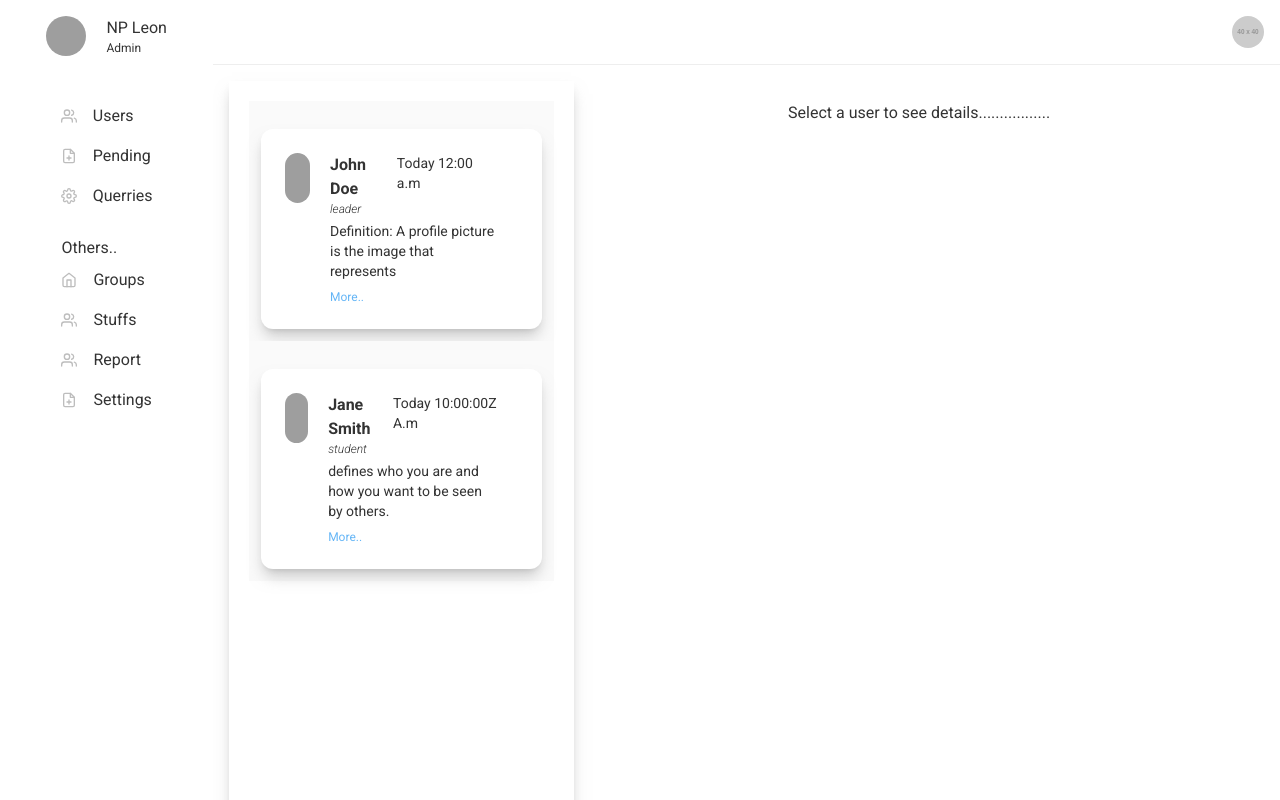
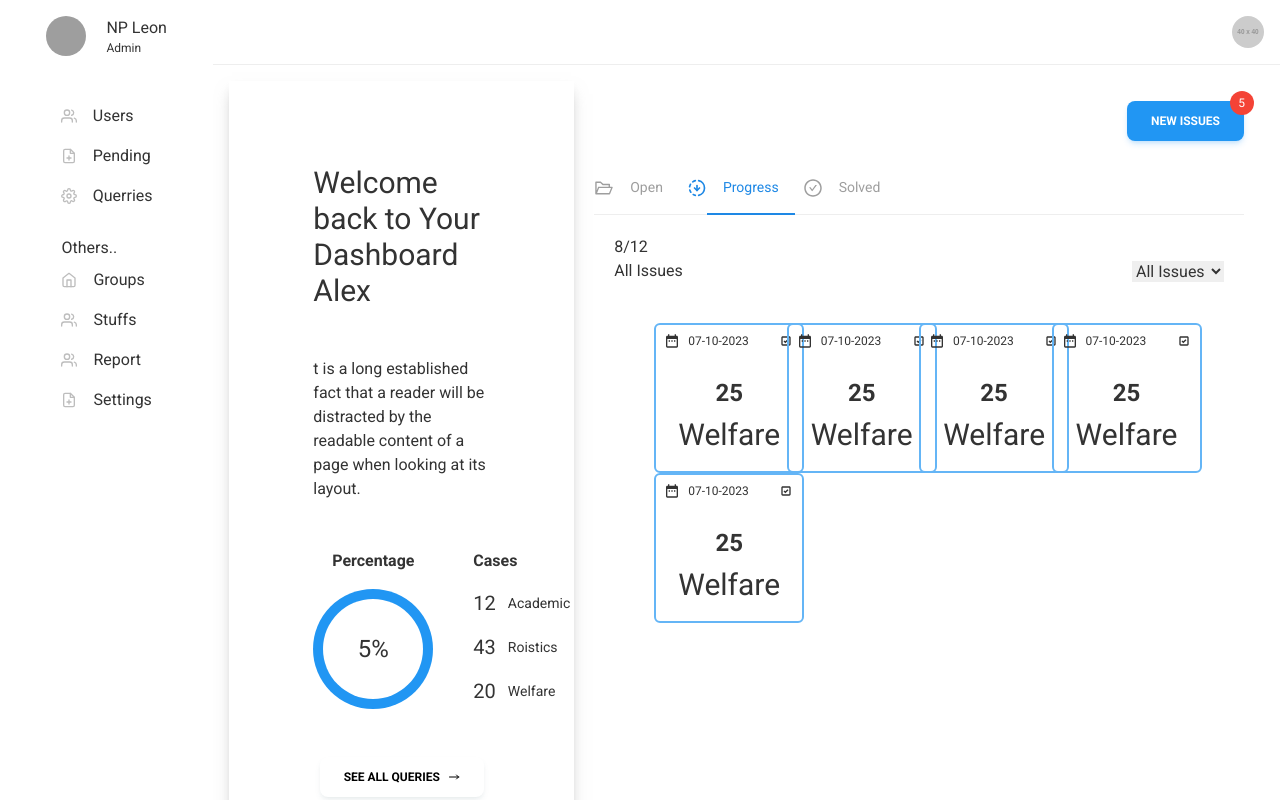
Before and after one commit to amin-leon/finalProject2023, a React (Create React App) app in the folder clients/: page / in a window 1280 px wide. Built offline with nearby package versions, Linux system fonts and the light colour scheme; grey boxes are pictures that could not be loaded.

Commit message:
working on Issue pages ..

```diff
--- a/clients/src/components/Admin/DashboardLayout.jsx
+++ b/clients/src/components/Admin/DashboardLayout.jsx
@@ -1,6 +1,7 @@
 import React, { useState } from 'react';
 import { FiHome, FiUsers, FiFilePlus, FiSettings } from 'react-icons/fi';
-import Stuff from '../../pages/stuff/Stuff';
+import IssuePage from '../../pages/stuff/IssuesPage';
+// import Stuff from '../../pages/stuff/Stuff';
 
 
 
@@ -79,7 +80,8 @@ const DashboardLayout = () => {
 
         {/* Main Content */}
         <main className="flex-1 overflow-x-hidden overflow-y-auto bg-white p-4">
-            <Stuff />
+            {/* <Stuff /> */}
+            <IssuePage />
         </main>
       </div>
 
--- a/clients/src/components/Admin/Dispatch.jsx
+++ b/clients/src/components/Admin/Dispatch.jsx
@@ -14,6 +14,7 @@ import {
    Option,
   Textarea,
 } from "@material-tailwind/react";
+import { TiArrowForward } from "react-icons/ti";
 
  const MessageDialog=()=> {
   const [open, setOpen] = useState(false);
@@ -22,7 +23,8 @@ import {
 
   return (
     <>
-       <RiArrowGoForwardFill onClick={handleOpen}/>
+       <TiArrowForward onClick={handleOpen} className="text-4xl"/>
+
       <Dialog open={open} handler={handleOpen}>
         <div className="flex items-center justify-between">
           <DialogHeader>Assign Issue to</DialogHeader>
@@ -42,7 +44,12 @@ import {
         </div>
         <DialogBody divider>
           <div className="grid gap-6">
-            <input type="text " placeholder="Select staff" />
+          <Select variant="standard" label="Select Stuff">
+            <Option>Admin</Option>
+            <Option>Ci</Option>
+            <Option> Io</Option>
+            <Option> Roistics</Option>
+        </Select>
             <Textarea label="Your comment" />
           </div>
         </DialogBody>
@@ -51,7 +58,7 @@ import {
             close
           </Button>
           <Button variant="gradient" color="blue" onClick={handleOpen}>
-            Assign
+            assign
           </Button>
         </DialogFooter>
       </Dialog>
--- /dev/null
+++ b/clients/src/components/Admin/IssueCard.jsx
@@ -0,0 +1,32 @@
+import React from 'react'
+import IssueCardContent from './IssueCardContent'
+
+
+function IssueCard() {
+  return (
+    <div>
+        <div>
+            <p>8/12</p>
+            <div className='flex justify-between items-center'>
+            <p>All Issues</p>
+            <select>
+                <option >All Issues</option>
+                <option >Academic</option>
+                <option >Welfare</option>
+                <option >Rogistic</option>
+            </select>
+            </div>
+        </div>
+        <div className='grid grid-cols-4 p-10'>
+                <IssueCardContent />
+                <IssueCardContent />
+                <IssueCardContent />
+                <IssueCardContent />
+                <IssueCardContent />
+        </div>
+
+    </div>
+  )
+}
+
+export default IssueCard
--- /dev/null
+++ b/clients/src/components/Admin/IssueCardContent.jsx
@@ -0,0 +1,27 @@
+import React from 'react'
+import { MdDateRange } from "react-icons/md";
+import { BiCheckboxChecked } from "react-icons/bi";
+
+function IssueCardContent() {
+  return (
+    <div>
+        <div className=' w-[150px] h-[150px] border-2 border-blue-300 rounded-md'>
+                    <div className='flex justify-between p-2'>
+                        <div className='flex gap-2'>
+                            <MdDateRange />
+                            <p className='text-xs'>07-10-2023</p>
+                        </div>
+                        <div>
+                            <BiCheckboxChecked />
+                        </div>
+                    </div>
+                    <div className='flex flex-col items-center gap-2 pt-5 justify-center'>
+                    <p className='text-2xl font-bold'>25</p>
+                    <p className='text-3xl'>Welfare</p>
+                    </div>
+                </div>
+    </div>
+  )
+}
+
+export default IssueCardContent
--- /dev/null
+++ b/clients/src/components/Admin/IssuePage_2_Top.jsx
@@ -0,0 +1,31 @@
+import React from 'react'
+import { AiOutlineFolderOpen , AiOutlineCheckCircle} from "react-icons/ai";
+import { TbProgressDown } from "react-icons/tb";
+
+function IssuePageTwoTop() {
+  return (
+    <div>
+
+<div class="text-sm font-medium text-center text-gray-500 border-b border-gray-200 dark:text-gray-400 dark:border-gray-700">
+    <ul class="flex flex-wrap -mb-px">
+        <li class="mr-2 cursor-pointer flex items-center">
+            <AiOutlineFolderOpen className='text-xl'/>
+            <p class="inline-block p-4 border-b-2 border-transparent rounded-t-lg hover:text-gray-600 hover:border-gray-300 dark:hover:text-gray-300">Open</p>
+        </li>
+        <li class="mr-2 cursor-pointer flex items-center">
+            <TbProgressDown className='text-xl text-blue-600'/>
+            <p  class="inline-block p-4 text-blue-600 border-b-2 border-blue-600 rounded-t-lg active dark:text-blue-500 dark:border-blue-500" aria-current="page">Progress</p>
+        </li>
+        <li class="mr-2 cursor-pointer flex items-center">
+            <AiOutlineCheckCircle className='text-xl'/>
+            <p class="inline-block p-4 border-b-2 border-transparent rounded-t-lg hover:text-gray-600 hover:border-gray-300 dark:hover:text-gray-300">Solved</p>
+        </li>
+
+    </ul>
+</div>
+
+    </div>
+  )
+}
+
+export default IssuePageTwoTop
--- /dev/null
+++ b/clients/src/components/Admin/NewIssueNotification.jsx
@@ -0,0 +1,9 @@
+import { Badge, Button } from "@material-tailwind/react";
+
+export function NewIssueNotifications() {
+  return (
+    <Badge content="5">
+      <Button color="blue" className="text-white">New Issues</Button>
+    </Badge>
+  );
+}
--- /dev/null
+++ b/clients/src/pages/stuff/IssuePage_1.jsx
@@ -0,0 +1,58 @@
+import React from 'react'
+import { Button } from "@material-tailwind/react";
+import { HiOutlineArrowNarrowRight } from "react-icons/hi";
+
+function IssuePageLeft() {
+  return (
+    <div className='Wrapper p-16'>
+        <div className='flex flex-col gap-12'>
+            <div>
+               <p className='text-3xl'>Welcome back to Your Dashboard Alex</p>
+            </div>
+            <div>
+                <p>
+                t is a long established fact that a reader will be distracted by the readable content of a
+                page when looking at its layout.
+                </p>
+            </div>
+            <div className='flex gap-10'>
+                <div className='flex flex-col items-center gap-4'>
+                 <div className='cases font-bold'>Percentage</div>
+                    <div>
+                        <div className='report_circle w-[120px] h-[120px] bg-blue-500 relative flex justify-center items-center rounded-full'>
+                            <div className='w-[100px] h-[100px] rounded-full bg-white flex justify-center items-center'>
+                                <p className='text-2xl'>5%</p>
+                            </div>
+                        </div>
+                    </div>
+                </div>
+                <div className=''>
+                   <div className='cases font-bold'>Cases</div>
+                   <div className='flex gap-3 pt-4 items-center text-sm'>
+                        <div className='text-xl'>12</div>
+                        <div className=''>Academic</div>
+                   </div>
+                   <div className='flex gap-3 pt-4 items-center text-sm'>
+                        <div className='text-xl'>43</div>
+                        <div className=''>Roistics</div>
+                   </div>
+                   <div className='flex gap-3 pt-4 items-center text-sm'>
+                        <div className='text-xl'>20</div>
+                        <div className=''>Welfare</div>
+                   </div>
+                </div>
+            </div>
+            <div className='container flex justify-center items-center'>
+            <div className="flex justify-center items-center">
+                    <Button color="white" className='text-black flex gap-2 items-center'>
+                        <span>See all queries</span>
+                        <span><HiOutlineArrowNarrowRight /></span>
+                    </Button>
+                    </div>
+            </div>
+        </div>
+    </div>
+  )
+}
+
+export default IssuePageLeft
--- /dev/null
+++ b/clients/src/pages/stuff/IssuePage_2.jsx
@@ -0,0 +1,21 @@
+import React from 'react'
+import IssuePageTwoTop from '../../components/Admin/IssuePage_2_Top'
+import { NewIssueNotifications } from '../../components/Admin/NewIssueNotification'
+import IssueCard from '../../components/Admin/IssueCard'
+
+function IssuePageRight() {
+  return (
+    <div>
+        <div className='flex justify-end pb-5'>
+            <NewIssueNotifications />
+        </div>
+        <IssuePageTwoTop />
+        <div className='p-5'>
+        <IssueCard />
+
+        </div>
+    </div>
+  )
+}
+
+export default IssuePageRight
--- /dev/null
+++ b/clients/src/pages/stuff/IssuesPage.jsx
@@ -0,0 +1,24 @@
+import React from 'react'
+
+import IssuePageLeft from './IssuePage_1'
+import IssuePageRight from './IssuePage_2'
+
+
+
+export default function IssuePage() {
+
+  return (
+    <div className='wrapper'>
+        <div className='container grid grid-cols-3 '>
+            <div className=' p-5 left-part h-screen shadow-lg shadow-gray-500/50'>
+            <IssuePageLeft />
+            </div>
+            <div className='grid col-span-2 '>
+                <div className='container p-5'>
+                <IssuePageRight />
+                </div>
+            </div>
+        </div>
+    </div>
+  )
+}
--- a/clients/src/pages/stuff/StuffCardDetails.jsx
+++ b/clients/src/pages/stuff/StuffCardDetails.jsx
@@ -1,6 +1,4 @@
 import React from 'react'
-import {  RiArrowGoForwardFill} from "react-icons/ri";
-import { AiOutlineDelete } from "react-icons/ai";
 import { LiaAngleRightSolid, LiaAngleLeftSolid } from "react-icons/lia";
 import { GrAttachment } from "react-icons/gr";
 import { Button } from "@material-tailwind/react";
@@ -16,7 +14,6 @@ function StuffCardDetails( {Users} ) {
         <div className='topIcons flex justify-between items-center border-b border-gray-300 pb-3'>
             <div className='flex gap-3 text-xl cursor-pointer'>
 
-                <RiArrowGoForwardFill />
                 <MessageDialog  />
             </div>
             <div className='flex justify-center items-center cursor-pointer gap-3'>
```
